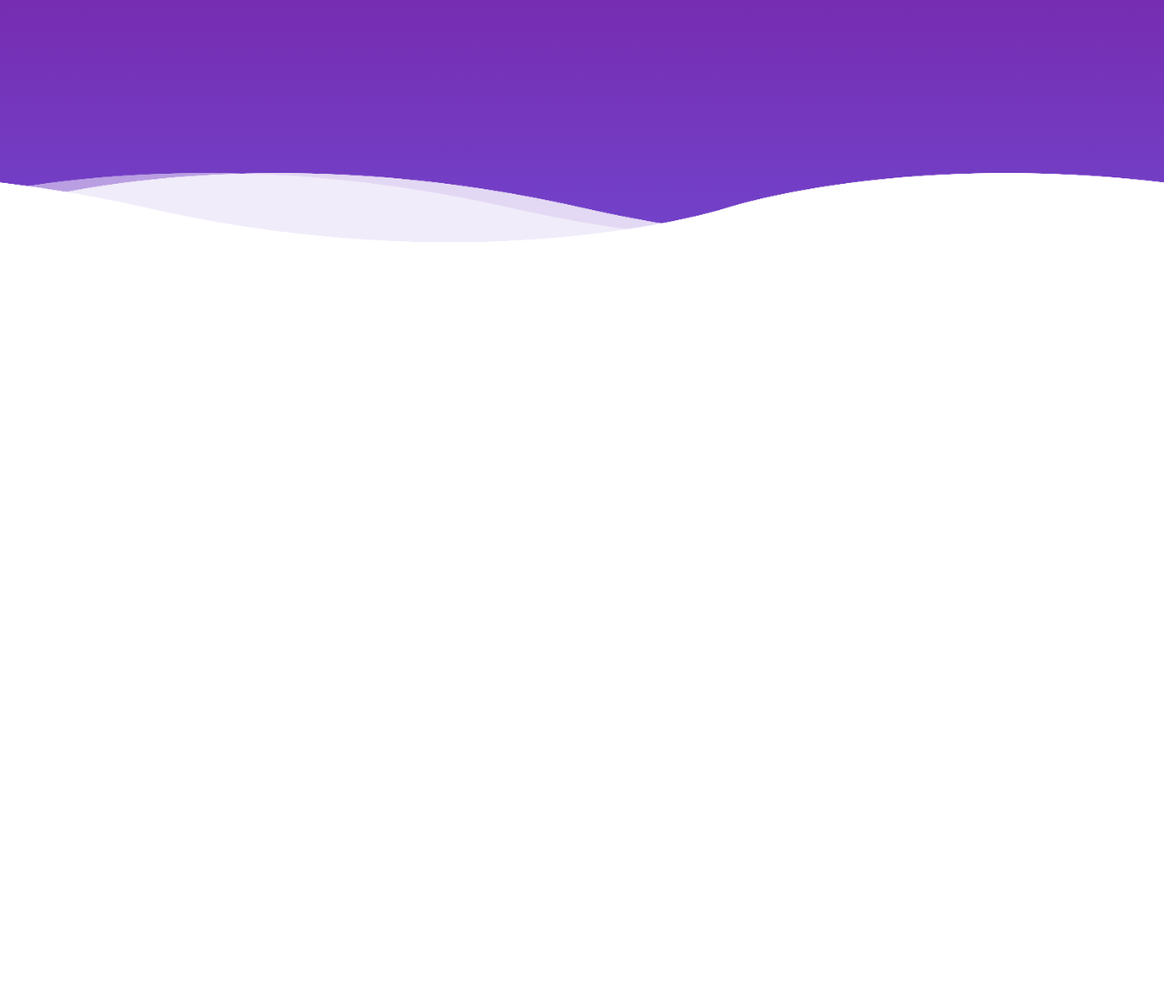
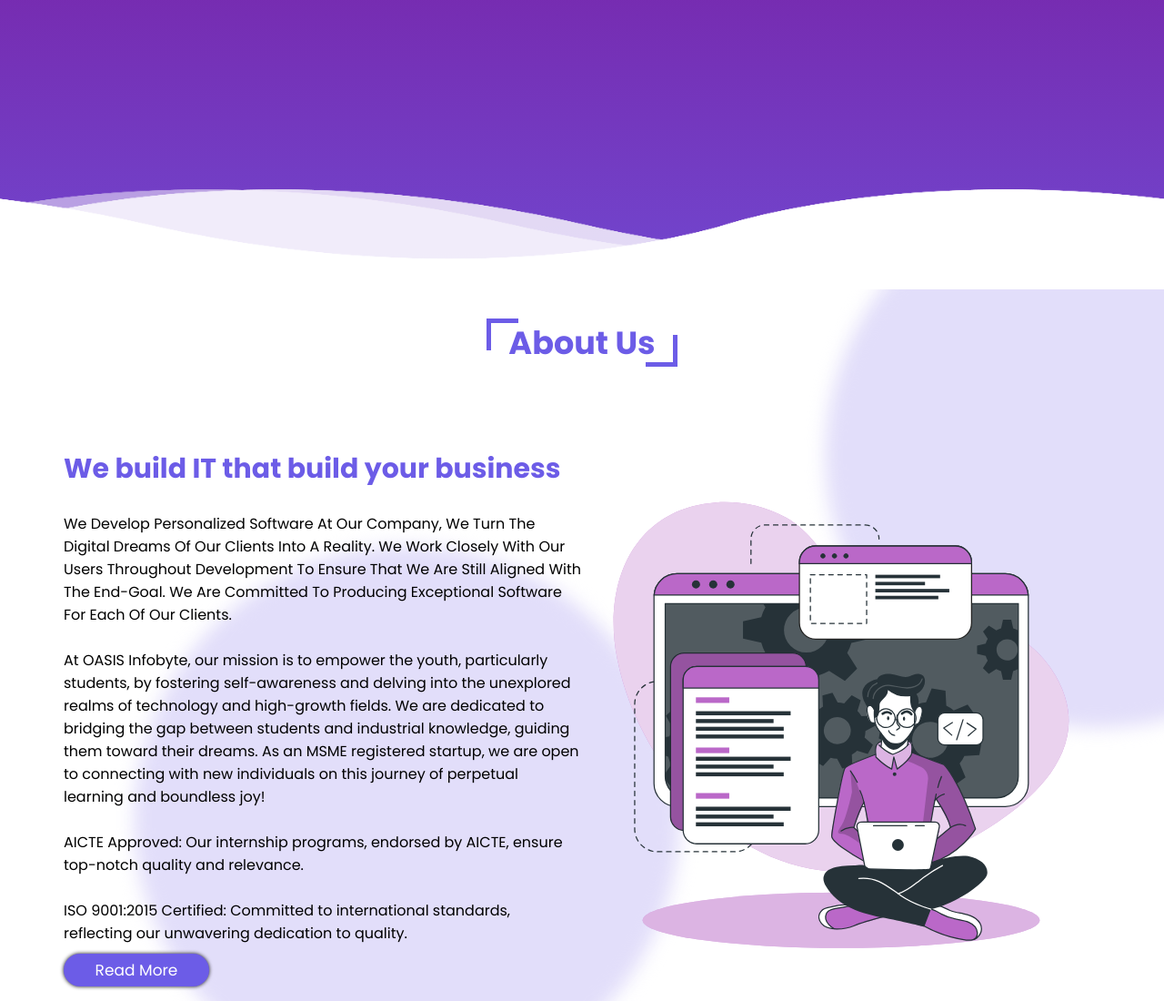
Before and after one commit to deveshwadibhasme/23LandingPageOasis, a plain HTML site: page index.html in a window 1280 px wide. Shown: the part 500-1600 px from the top of the page at 91% size. Before the commit the page ends 800 px from the top, so only its background shows below. Drawn offline with Linux system fonts and the light colour scheme.

Commit message:
modified

```diff
--- a/css/about.css
+++ b/css/about.css
@@ -0,0 +1,109 @@
+.about{
+    max-width: 1200px;
+    width: 100%;
+    min-height: 100vh;
+    text-align: center;
+    margin: 0 auto;
+    padding-top: 50px;
+    position: relative;
+}
+
+.about .heading{
+    text-align: center;
+    /* other styling from global */
+}
+
+.about-content{
+    display: flex;
+    justify-content: space-between;
+    padding-inline: 30px;
+    width: 100%;
+    margin: 0 auto;
+}
+
+.about-text button{
+    /* other styling from global */
+    text-align: center;
+    font-size: 15px;
+}
+
+.text-cnt{
+    max-width: 600px;
+    width: 100%;
+    text-align: left;
+    h2{
+        color: var(--theme-color);
+        font-size: 30px;
+    }
+
+    p{
+        margin-bottom: 10px;
+    }
+}
+
+.about-content .image{
+    max-width: 600px;
+    width: 100%;
+}
+
+
+/* Bubble Styling */
+.about-content::after,.about-content::before{
+    content: '';
+    max-width: 600px;
+    width: 100%;
+    min-height: 600px;
+    border-radius: 50%;
+    background-color: rgb(226,222,250);
+    z-index: -1;
+    filter: blur(10px);
+    animation: float 8s linear infinite alternate-reverse;
+}
+.about-content::after{
+    position: absolute;
+    top: -100px;
+    right: -80px;
+}
+.about-content::before{
+    position: absolute;
+    bottom: -100px;
+    left: -80px;
+}
+
+@keyframes float {
+    to{
+        transform: translateX(0px);
+    }
+    from{
+        transform: translateX(300px);
+    }
+}
+
+@media (max-width: 767px) {
+    .about .heading{
+        margin-bottom: 10px;
+    }
+
+    .about-content{
+        flex-direction: column-reverse;
+        padding-inline: 15px;
+    }
+    .text-cnt{
+        text-align: center;
+        h2{
+            font-size: 25px;
+        }
+        p{
+            font-size: 14px;
+            margin-bottom: 20px;
+        }
+    }
+
+    .about-content::after,.about-content::before{
+        content: '';
+        max-width: 400px;
+        width: 100%;
+        min-height: 400px;
+    }
+
+}
--- a/css/header.css
+++ b/css/header.css
@@ -4,12 +4,15 @@ header {
   position: fixed;
   top: 0;
   left: 0;
+  z-index: 100;
 }
 
 .header-content {
+  margin: 0 auto;
   display: flex;
   align-items: center;
   justify-content: space-between;
+  max-width: 1200px;
   width: 100%;
   height: 100%;
   padding-inline: 20px;
@@ -114,6 +117,7 @@ header {
     transition: opacity 0.8s ease-in-out , top 1s linear;
   }
 
+
   .header-content nav .fa-close {
     position: absolute;
     top: 20px;
--- a/css/hero.css
+++ b/css/hero.css
@@ -32,14 +32,8 @@
   padding: 5px 15px;
   max-width: 170px;
   width: 100%;
-  background: #fff;
   color: #444;
   font-size: 20px;
-  font-weight: 400;
-  box-shadow: 0px 0px 4px #111;
-  position: relative;
-  transition: all 0.8s;
-  z-index: 1;
 
   span {
     z-index: 2 !important;
@@ -77,7 +71,7 @@
 
 .wave {
   position: absolute;
-  bottom: 0;
+  bottom: -18px;
   left: 0;
   height: 110px;
   width: 100vw;
@@ -85,6 +79,7 @@
   background-size: 100% 100%;
   background-repeat: repeat-x;
   animation: waves 10s linear infinite;
+  overflow: hidden;
 }
 
 .wave-1 {
--- a/global.css
+++ b/global.css
@@ -10,37 +10,133 @@
 
 @import url(./css/footer.css);
 
-
 /* variables */
-:root{
-    --home-gradient: linear-gradient(rgb(127,2,130), rgb(113,70,206));
-    --theme-color : rgb(108,92,231);
-    --heading-font-size:35px;
-    --footer-color:rgb(213,56,149);
+:root {
+  --home-gradient: linear-gradient(rgb(127, 2, 130), rgb(113, 70, 206));
+  --theme-color: rgb(108, 92, 231);
+  --heading-font-size: 35px;
+  --footer-color: rgb(213, 56, 149);
 }
 
 /* reset styles */
-*{
+* {
   padding: 0;
   margin: 0;
-    box-sizing: border-box;     /*so that paddding doesn affect sizing */
-    font-family: 'Poppins', sans-serif;
-    img{
+  box-sizing: border-box; /*so that paddding doesn affect sizing */
+  font-family: "Poppins", sans-serif;
+  img {
     height: 100%;
     width: 100%;
   }
-    a{
+  a {
     color: inherit;
     text-decoration: none;
   }
-    button{
+}
+
+/* Complete Website Wrapper */
+main {
+  max-width: 100vw;
+  width: 100%;
+  min-height: 100vh;
+  overflow: hidden;
+}
+
+/* All Buttons */
+button {
+  font-weight: 400;
+  box-shadow: 0px 0px 4px #111;
+  position: relative;
+  transition: all 0.8s;
+  z-index: 1;
   cursor: pointer;
   border: none;
   outline: none;
+
+  span {
+    z-index: 2 !important;
+    position: relative;
+  }
+
+  &::after {
+    content: "";
+    position: absolute;
+    bottom: 0;
+    left: 0;
+    background-color: skyblue;
+    width: 100%;
+    transition: all 0.6s;
+    height: 0;
+  }
+
+  &:hover {
+    letter-spacing: 2px;
+    color: #fff;
+    &::after {
+      height: 90%;
+    }
   }
 }
 
-main{
-    max-width: 100vw;
+/* Page Button */
+.page button {
+  /* Other Styling is from global css button */
+  padding: 5px 15px;
+  border-radius: 40px;
+  font-size: 17px;
+  max-width: 160px;
   width: 100%;
+  background-color: var(--theme-color);
+  color: #fff;
+  overflow: hidden;
+
+  &::after {
+    background-color: violet;
   }
+}
+
+/* Page Heading */
+.page h1 {
+  margin: 0 auto;
+  font-size: var(--heading-font-size);
+  color: var(--theme-color);
+  margin-bottom: 90px;
+  position: relative;
+  max-width: 210px;
+  cursor: none;
+
+  &::after {
+    content: "";
+    position: absolute;
+    top: 0;
+    left: 0;
+    height: 30px;
+    width: 30px;
+    border: 5px solid var(--theme-color);
+    border-bottom: 0;
+    border-right: 0;
+    transition: all 0.8s;
+  }
+
+  &::before {
+    content: "";
+    position: absolute;
+    bottom: 0;
+    right: 0;
+    height: 30px;
+    width: 30px;
+    border: 5px solid var(--theme-color);
+    border-top: 0;
+    border-left: 0;
+    transition: all 0.8s;
+  }
+
+  &:hover {
+    &::after {
+      transform: rotateX(180deg) translateY(-18px);
+    }
+    &::before {
+      transform: rotateX(180deg) translateY(18px);
+    }
+  }
+}
--- a/index.html
+++ b/index.html
@@ -1,5 +1,6 @@
 <!DOCTYPE html>
 <html lang='en'>
+
 <head>
     <meta charset='UTF-8'>
     <meta name='viewport' content='width=device-width, initial-scale=1.0'>
@@ -12,7 +13,7 @@
 
 <body>
     <main> <!--wrap all content -->
-        <header>  <!-- header -->
+        <header> <!-- header -->
             <div class="header-content">
                 <div class="cmp-logo">
                     <i class="fas fa-pie-chart"></i>
@@ -30,6 +31,7 @@
                 <i class="fas fa-bars"></i>
             </div>
         </header>
+
         <section class="hero"> <!-- wrap home page -->
             <div class="hero-content">
                 <h1>Build Your IT Here</h1>
@@ -42,6 +44,43 @@
                 <div class="wave wave-3"></div>
             </div>
         </section>
+
+        <section class="about page" id="about">
+            <h1 class="heading">About Us</h1>
+            <div class="about-content">
+                <div class="text-cnt">
+                    <h2>We build IT that build your business<br></h2>
+                    <p><br>We Develop Personalized Software At Our Company, We Turn The Digital Dreams Of Our Clients Into A
+                        Reality. We Work Closely With Our Users Throughout Development To Ensure That We Are Still
+                        Aligned
+                        With The End-Goal. We Are Committed To Producing Exceptional Software For Each Of Our Clients.
+                        <br>
+                        <br>
+                        At OASIS Infobyte, our mission is to empower the youth, particularly students, by fostering
+                        self-awareness and delving into the unexplored realms of technology and high-growth fields. We
+                        are
+                        dedicated to bridging the gap between students and industrial knowledge, guiding them toward
+                        their
+                        dreams. As an MSME registered startup, we are open to connecting with new individuals on this
+                        journey of perpetual learning and boundless joy!
+                        <br>
+                        <br>
+                        AICTE Approved: Our internship programs, endorsed by AICTE, ensure top-notch quality and
+                        relevance.
+                        <br>
+                        <br>
+                        ISO 9001:2015 Certified: Committed to international standards, reflecting our unwavering
+                        dedication
+                        to quality.
+                    </p>
+                    <button><span>Read More</span></button>
+                </div>
+                <div class="image">
+                    <img src="assets/about-us.svg" alt="About Us">
+                </div>
+            </div>
+        </section>
     </main>
 </body>
+
 </html>
```
Lines whose indentation alone changed are shown as unchanged.
